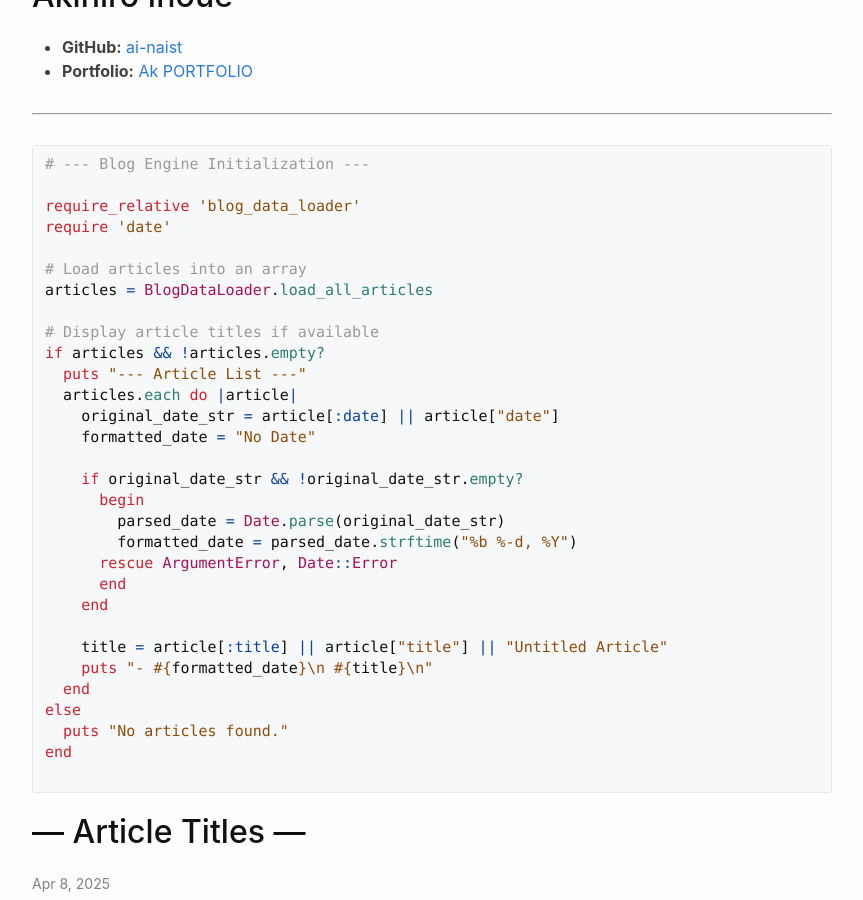
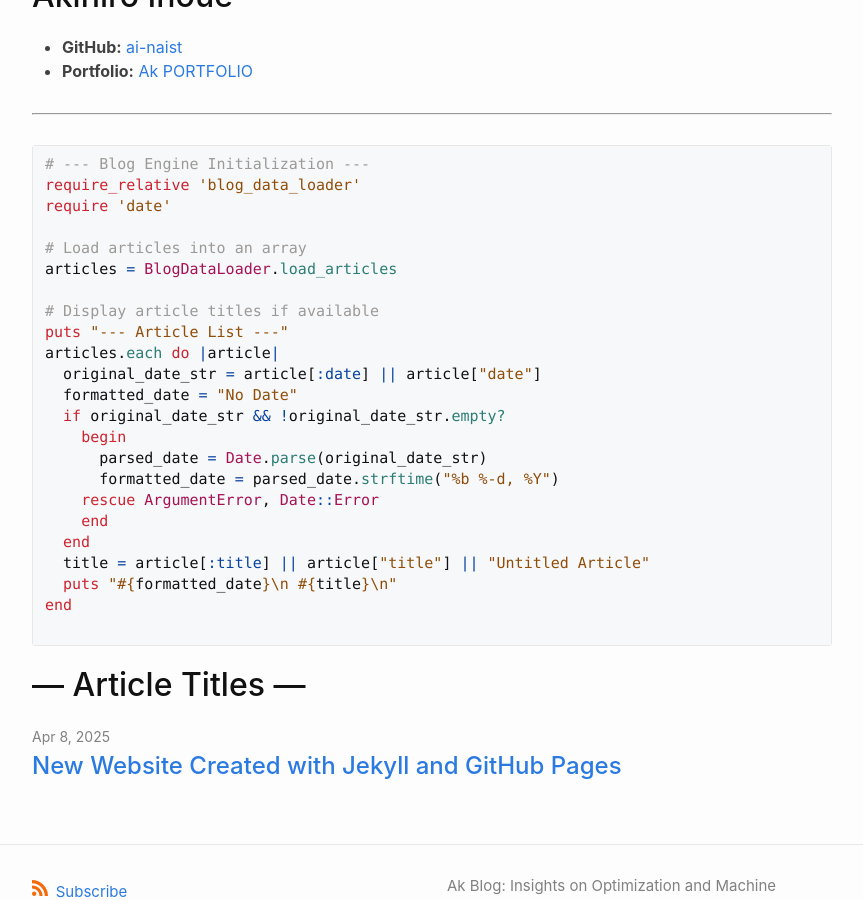
Before and after one commit to ai-naist/ai-naist.github.io, a Jekyll site: the page built from index.md, in a window 1280 px wide and 900 px high, scrolled down 301 px. Shown: the whole window, without its empty margins (208-1071 px from the left). Built offline with Jekyll 4.4.1, drawn with Linux system fonts in a browser that asks for light colours.

Commit message:
ブログエンジンの初期化コードを整理し、記事タイトルの表示ロジックを改善

````diff
--- a/index.md
+++ b/index.md
@@ -21,33 +21,26 @@ layout: home
 
 ```ruby
 # --- Blog Engine Initialization ---
-
 require_relative 'blog_data_loader'
 require 'date'
 
 # Load articles into an array
-articles = BlogDataLoader.load_all_articles
+articles = BlogDataLoader.load_articles
 
 # Display article titles if available
-if articles && !articles.empty?
-  puts "--- Article List ---"
-  articles.each do |article|
-    original_date_str = article[:date] || article["date"]
-    formatted_date = "No Date"
-
-    if original_date_str && !original_date_str.empty?
-      begin
-        parsed_date = Date.parse(original_date_str)
-        formatted_date = parsed_date.strftime("%b %-d, %Y")
-      rescue ArgumentError, Date::Error
-      end
+puts "--- Article List ---"
+articles.each do |article|
+  original_date_str = article[:date] || article["date"]
+  formatted_date = "No Date"
+  if original_date_str && !original_date_str.empty?
+    begin
+      parsed_date = Date.parse(original_date_str)
+      formatted_date = parsed_date.strftime("%b %-d, %Y")
+    rescue ArgumentError, Date::Error
     end
-
-    title = article[:title] || article["title"] || "Untitled Article"
-    puts "- #{formatted_date}\n #{title}\n"
   end
-else
-  puts "No articles found."
+  title = article[:title] || article["title"] || "Untitled Article"
+  puts "#{formatted_date}\n #{title}\n"
 end
 
 ```
````
